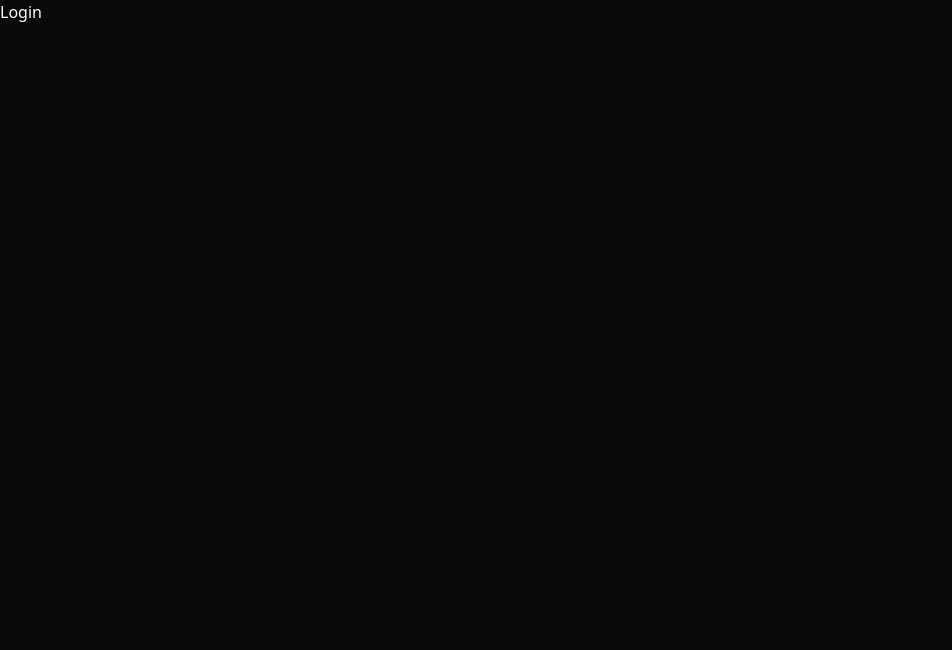
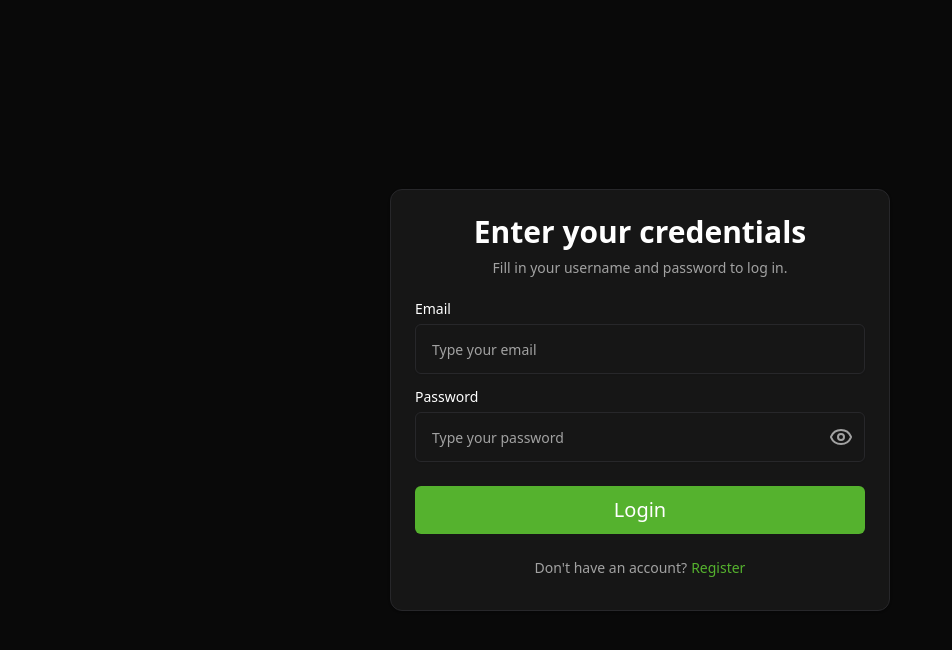
Before and after one commit to nicolasandreos/Fintrack, a React (Vite) app: page /login in a window 1280 px wide. Shown: the top 650 px of the page, without its empty margins (0-952 px from the left). Built offline with nearby package versions, Linux system fonts and the light colour scheme; a web font is replaced by a local one.

Commit message:
feat: add validation to login page

```diff
--- a/eslint.config.js
+++ b/eslint.config.js
@@ -41,6 +41,8 @@ export default [
       "no-unused-vars": "warn",
       "react/prop-types": "off",
       "prop-val-types": "off",
+      "react/no-unescaped-entities": "off",
+      "react/react-in-jsx-scope": "off",
     },
   },
   eslintConfigPrettier,
--- a/src/pages/Login.jsx
+++ b/src/pages/Login.jsx
@@ -1,5 +1,121 @@
+import { zodResolver } from "@hookform/resolvers/zod";
+import { useForm } from "react-hook-form";
+import { Link } from "react-router";
+import z from "zod";
+
+import FormInput from "@/components/FormInput";
+import InputPassword from "@/components/InputPassword";
+import { Button } from "@/components/ui/button";
+import {
+  Card,
+  CardContent,
+  CardDescription,
+  CardFooter,
+  CardHeader,
+  CardTitle,
+} from "@/components/ui/card";
+import {
+  Form,
+  FormControl,
+  FormField,
+  FormItem,
+  FormLabel,
+  FormMessage,
+} from "@/components/ui/form";
+
+const loginSchema = z.object({
+  email: z
+    .string()
+    .trim()
+    .min(1, "Email is required")
+    .email("Invalid email address"),
+  password: z.string().trim().min(6, "Password must be at least 6 characters"),
+});
+
 const LoginPage = () => {
-  return <h1>Login</h1>;
+  const formSettings = useForm({
+    resolver: zodResolver(loginSchema),
+    defaultValues: {
+      email: "",
+      password: "",
+    },
+  });
+
+  const handleSubmitForm = (data) => {
+    console.log("Form Data:", data);
+  };
+
+  return (
+    <div className="flex h-screen w-screen items-center justify-center">
+      <Form {...formSettings}>
+        <form onSubmit={formSettings.handleSubmit(handleSubmitForm)}>
+          <Card className="w-125">
+            <CardHeader className="text-center">
+              <CardTitle className="text-3xl">Enter your credentials</CardTitle>
+              <CardDescription>
+                Fill in your username and password to log in.
+              </CardDescription>
+            </CardHeader>
+            <CardContent className="space-y-4">
+              {/* EMAIL */}
+              <FormField
+                control={formSettings.control}
+                name="email"
+                render={({ field }) => (
+                  <FormItem>
+                    <FormLabel>Email</FormLabel>
+                    <FormControl>
+                      <FormInput
+                        type="email"
+                        placeholder="Type your email"
+                        {...field}
+                      />
+                    </FormControl>
+                    <FormMessage />
+                  </FormItem>
+                )}
+              />
+              {/* PASSWORD */}
+              <FormField
+                control={formSettings.control}
+                name="password"
+                render={({ field }) => (
+                  <FormItem>
+                    <FormLabel>Password</FormLabel>
+                    <FormControl>
+                      <InputPassword
+                        placeholder="Type your password"
+                        {...field}
+                      />
+                    </FormControl>
+                    <FormMessage />
+                  </FormItem>
+                )}
+              />
+            </CardContent>
+            <CardFooter className="flex flex-col items-center">
+              <Button type="submit" className="w-full py-6 text-xl">
+                Login
+              </Button>
+              <div className="mt-4 flex items-center justify-center">
+                <p className="text-muted-foreground text-sm">
+                  Don't have an account?
+                </p>
+                <Button
+                  type="button"
+                  variant="link"
+                  className="ml-1 p-0 text-sm"
+                  asChild
+                >
+                  <Link to="/signup">Register</Link>
+                </Button>
+              </div>
+            </CardFooter>
+          </Card>
+        </form>
+      </Form>
+    </div>
+  );
 };
 
 export default LoginPage;
--- a/src/pages/SignUp.jsx
+++ b/src/pages/SignUp.jsx
@@ -1,5 +1,5 @@
 import { zodResolver } from "@hookform/resolvers/zod";
-import { Controller, useForm } from "react-hook-form";
+import { useForm } from "react-hook-form";
 import { Link } from "react-router";
 import * as z from "zod";
 
@@ -47,6 +47,7 @@ const SingUpSchema = z
   })
   .refine((data) => data.password === data.confirmPassword, {
     message: "Passwords do not match",
+    path: ["confirmPassword"],
   });
 
 const SignUpPage = () => {
@@ -114,7 +115,11 @@ const SignUpPage = () => {
                   <FormItem>
                     <FormLabel>Email</FormLabel>
                     <FormControl>
-                      <FormInput placeholder="Type your email" {...field} />
+                      <FormInput
+                        type="email"
+                        placeholder="Type your email"
+                        {...field}
+                      />
                     </FormControl>
                     <FormMessage />
                   </FormItem>
```
